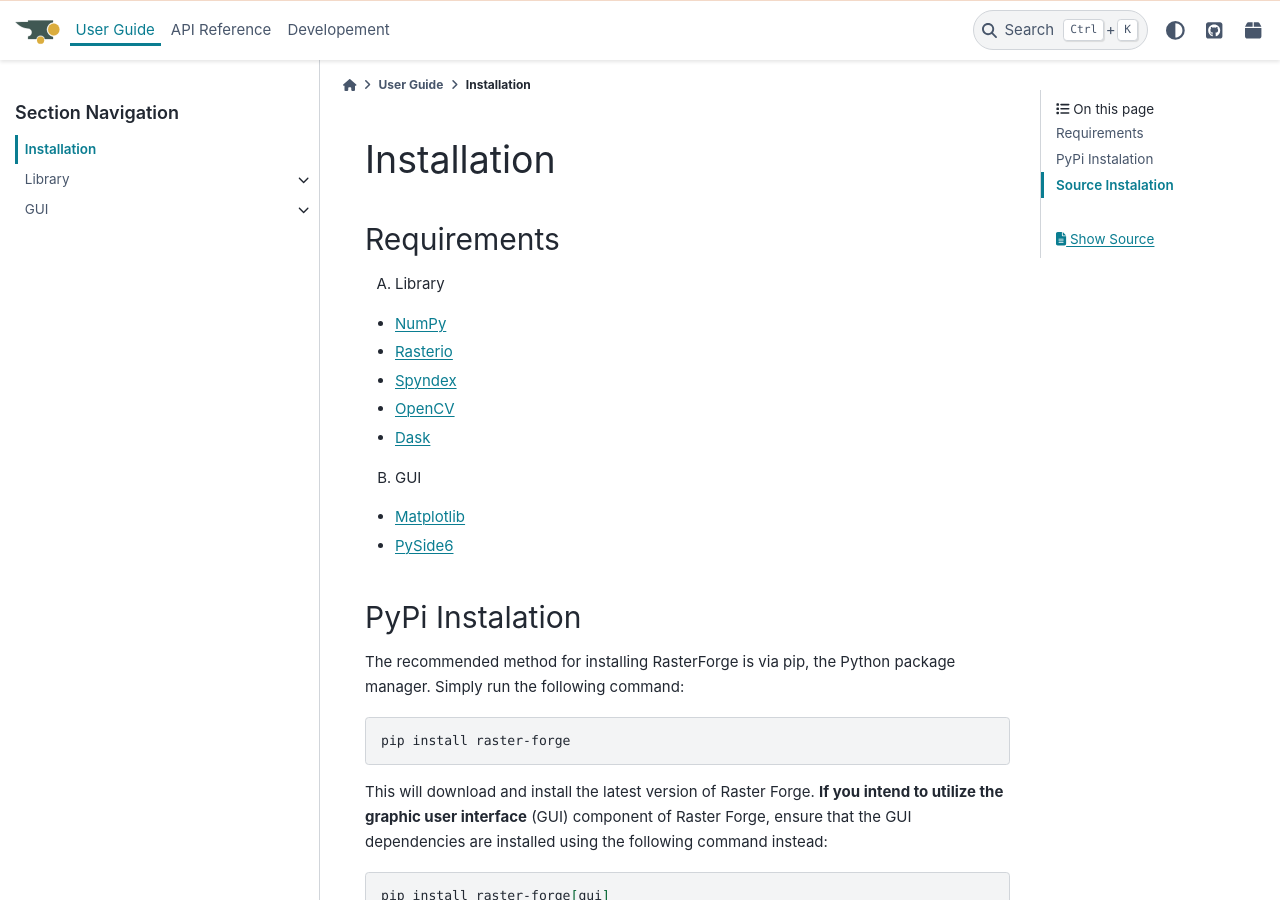
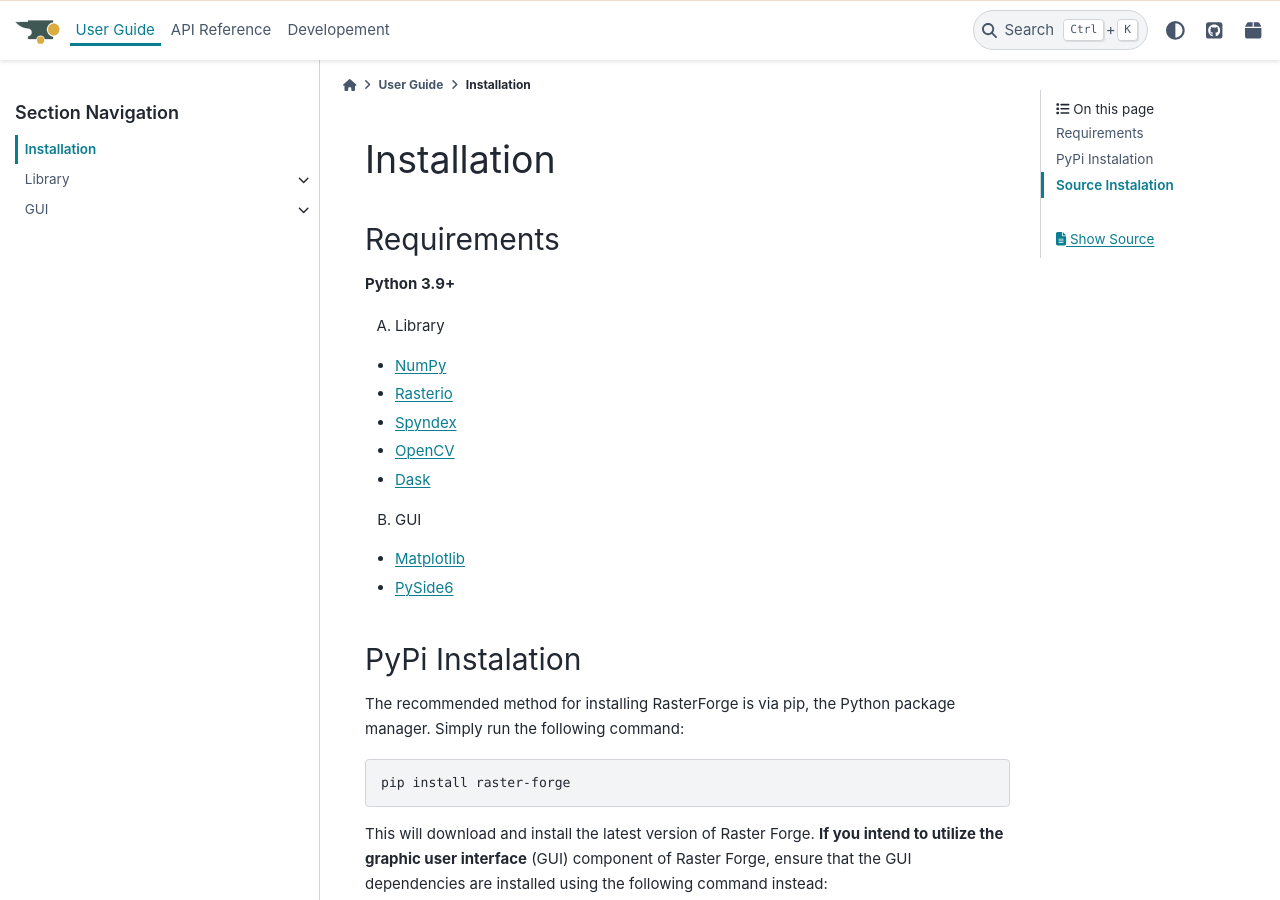
Before and after one commit to afe-oliveira/raster-forge, a Sphinx documentation site: the page built from docs/user-guide/installation.rst, in a window 1280 px wide and 900 px high. Built offline with Sphinx 7.4.7 and the PyData theme 0.15.4, drawn with Linux system fonts in a browser that asks for light colours.

Commit message:
Update minimal requeriments.

```diff
--- a/docs/user-guide/installation.rst
+++ b/docs/user-guide/installation.rst
@@ -3,6 +3,8 @@
 
 Requirements
 ------------
+
+**Python 3.9+**
 
 A. Library
 
--- a/pyproject.toml
+++ b/pyproject.toml
@@ -80,9 +80,9 @@
 docstring-convention = "google"
 
 [tool.mypy]
-python_version = "3.8"
+python_version = "3.9"
 #warn_unused_ignores = true
-#ignore_missing_imports = true
+ignore_missing_imports = true
 
 [tool.pytest.ini_options]
 minversion = "7.0"
```
Also changed, not shown: README.md (+6 -0 lines), 1 other file.
